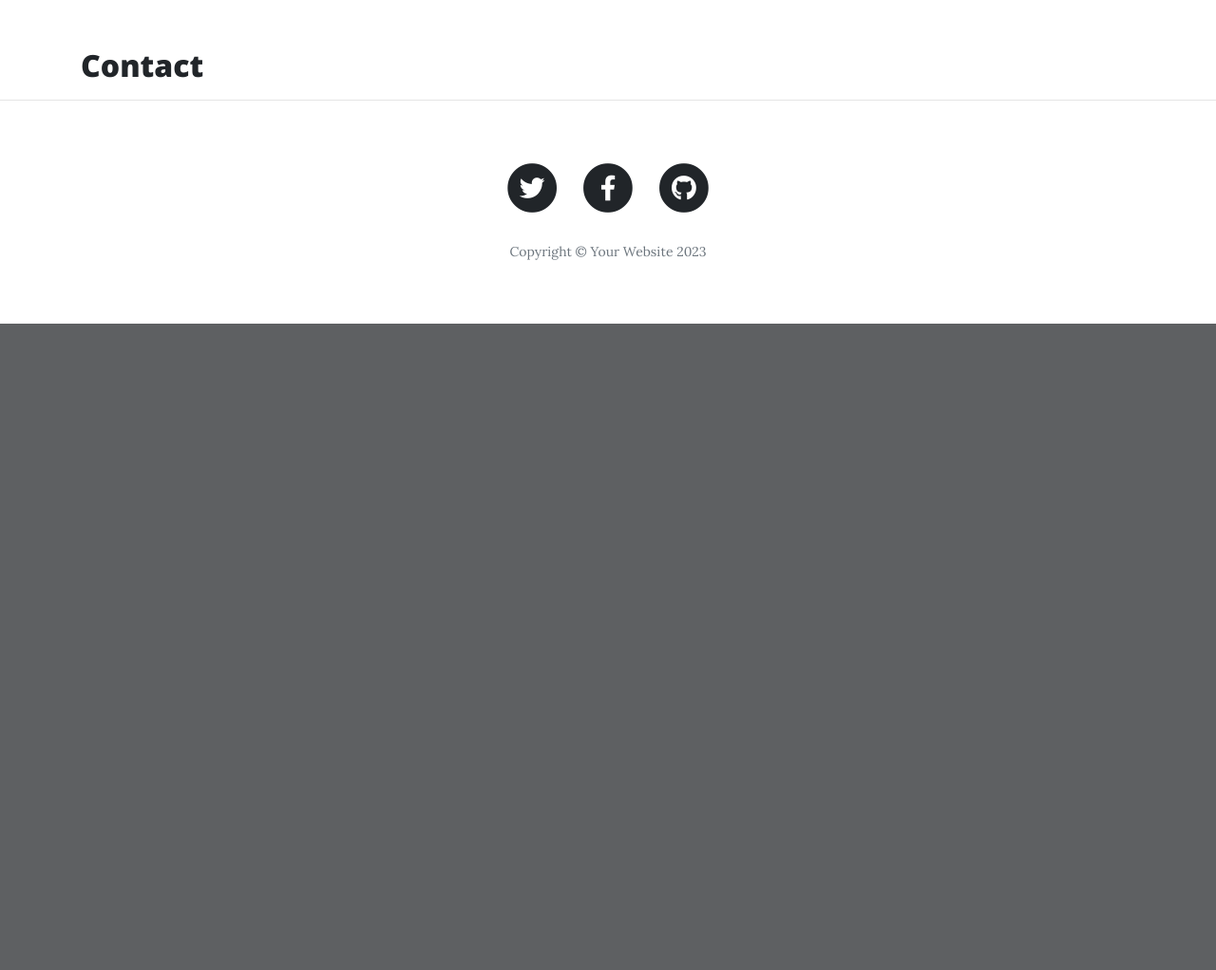
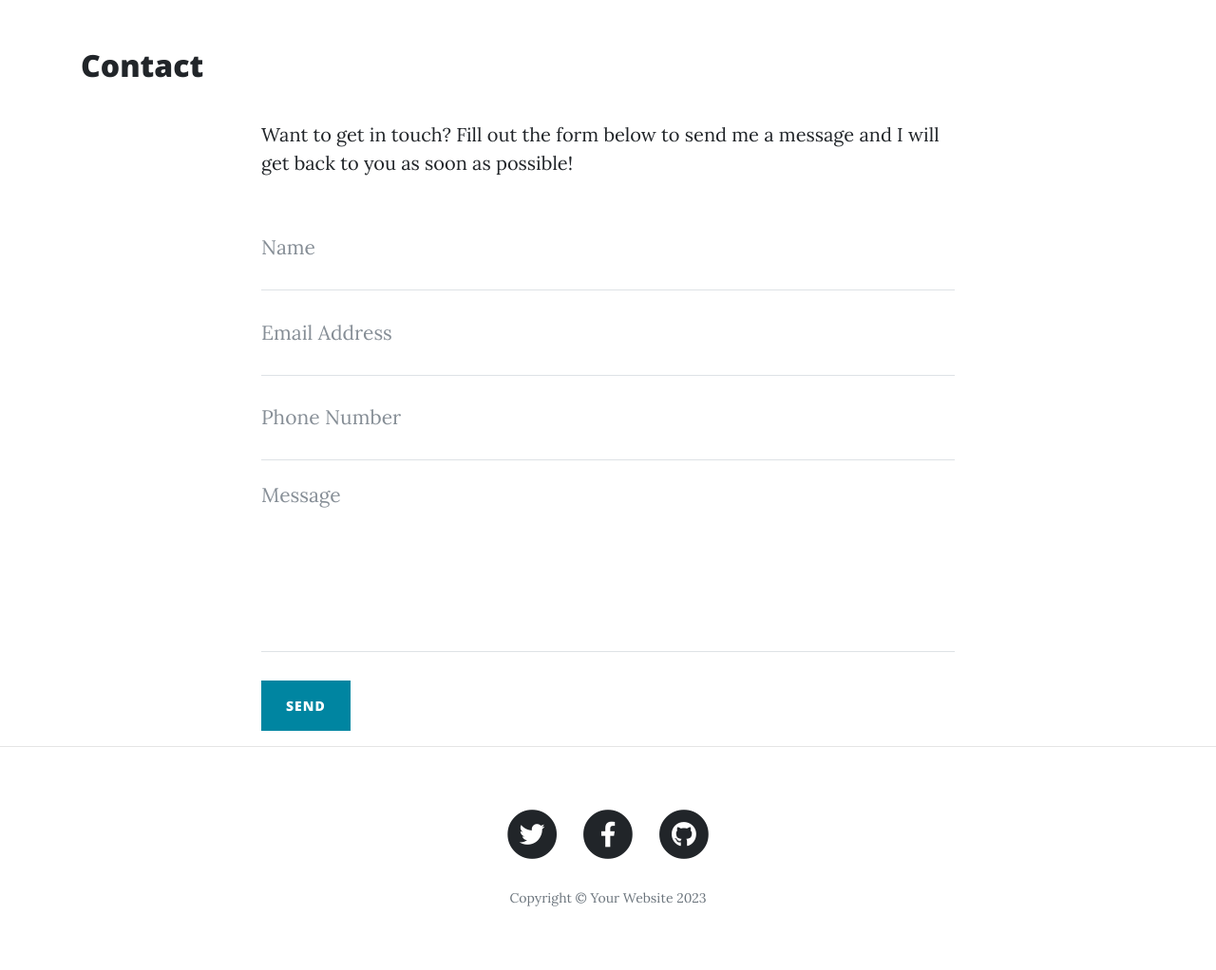
Before and after one commit to VitorBarbosaDev/HelloFlask, a Flask app: page /contact in a window 1280 px wide. Shown: the part 628-1650 px from the top of the page at 95% size. Before the commit the page ends 969 px from the top, so only its background shows below. Run offline with Flask 3, Linux system fonts and the light colour scheme; some libraries are stand-ins or nearby versions.

Commit message:
make it better

````diff
--- a/run.py
+++ b/run.py
@@ -1,8 +1,11 @@
 import os
 import json
-from flask import Flask,render_template
+from flask import Flask,render_template,request,flash
+if os.path.exists("env.py"):
+    import env
 
 app = Flask(__name__)
+app.secret_key = os.environ.get("SECRET_KEY")
 
 @app.route('/')
 def index():
@@ -27,8 +30,10 @@ def about_member(member_name):
     return render_template("member.html",member=member)
 
 
-@app.route('/contact')
+@app.route('/contact',methods=["GET","POST"])
 def contact():
+    if request.method == "POST":
+        flash("Thanks {}, we have received your message!".format(request.form["name"]))
     return render_template("contact.html",page_title="Contact")
 
 
--- a/static/css/style.css
+++ b/static/css/style.css
@@ -2,3 +2,7 @@
     width: 100%;
 
 }
+
+ul.flashes {
+    list-style-type: none;
+}
--- a/templates/contact.html
+++ b/templates/contact.html
@@ -1,5 +1,59 @@
 {% extends "base.html" %}
 {% block content %}
 <h2>{{page_title}}</h2>
+
+<!-- Main Content -->
+
+    <div class="row">
+        <div class="col-lg-8 col-md-10 mx-auto">
+
+            {% with messages = get_flashed_messages() %}
+                {% if messages %}
+                    <ul class="flashes alert alert-success">
+                        {% for message in messages %}
+                            <li>{{ message }}</li>
+                        {% endfor %}
+                    </ul>
+                {% endif %}
+            {% endwith %}
+
+            <p>Want to get in touch? Fill out the form below to send me a message and I will get back to you as soon as possible!</p>
+
+            <form method="POST" name="sentMessage" id="contactForm" novalidate>
+                <div class="control-group">
+                    <div class="form-group floating-label-form-group controls">
+                        <label>Name</label>
+                        <input type="text" class="form-control" placeholder="Name" name="name" id="name" required data-validation-required-message="Please enter your name.">
+                        <p class="help-block text-danger"></p>
+                    </div>
+                </div>
+                <div class="control-group">
+                    <div class="form-group floating-label-form-group controls">
+                        <label>Email Address</label>
+                        <input type="email" class="form-control" placeholder="Email Address" name="email" id="email" required data-validation-required-message="Please enter your email address.">
+                        <p class="help-block text-danger"></p>
+                    </div>
+                </div>
+                <div class="control-group">
+                    <div class="form-group col-xs-12 floating-label-form-group controls">
+                        <label>Phone Number</label>
+                        <input type="tel" class="form-control" placeholder="Phone Number" name="phone" id="phone" required data-validation-required-message="Please enter your phone number.">
+                        <p class="help-block text-danger"></p>
+                    </div>
+                </div>
+                <div class="control-group">
+                    <div class="form-group floating-label-form-group controls">
+                        <label>Message</label>
+                        <textarea rows="5" class="form-control" placeholder="Message" name="message" id="message" required data-validation-required-message="Please enter a message."></textarea>
+                        <p class="help-block text-danger"></p>
+                    </div>
+                </div>
+                <br>
+                <div id="success"></div>
+                <button type="submit" class="btn btn-primary" id="sendMessageButton">Send</button>
+            </form>
+        </div>
+    </div>
+
 {% endblock %}
 ```
````
Also changed, not shown: 1 other file.
